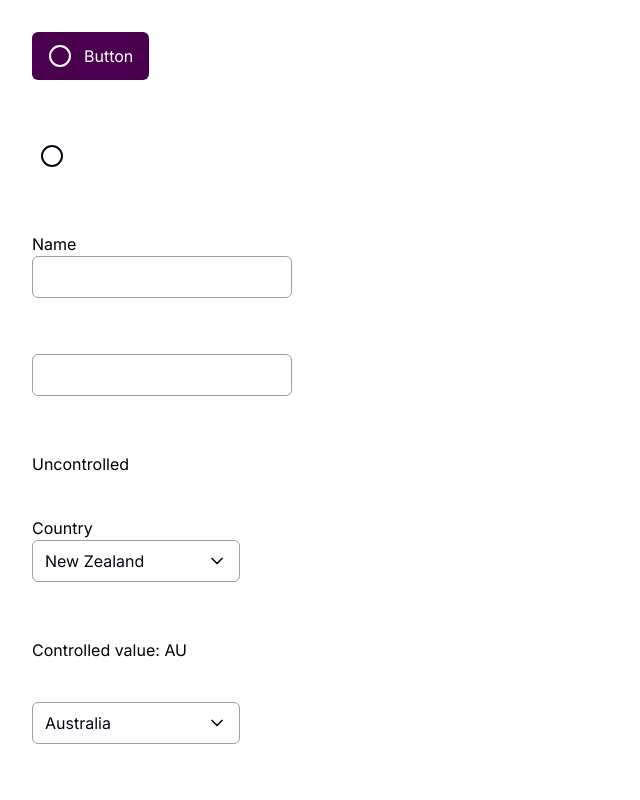
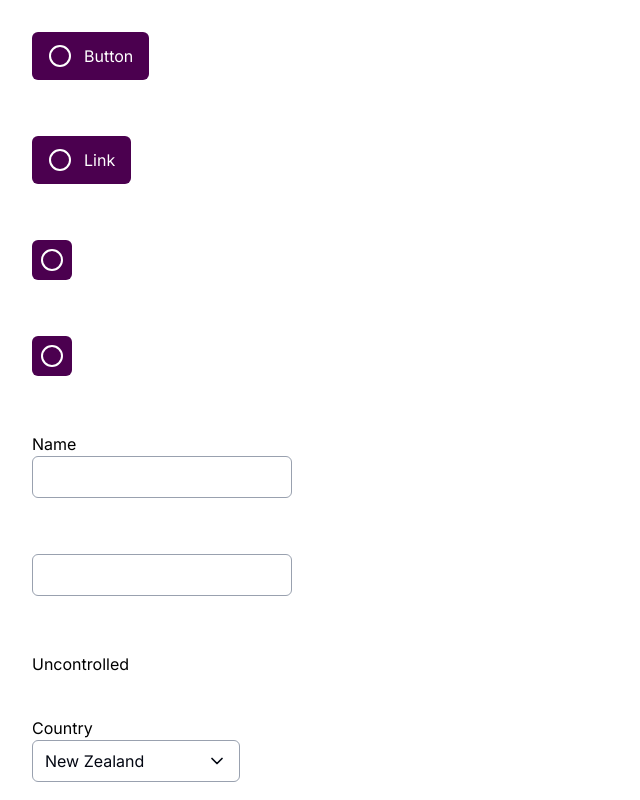
Before and after one commit to shutallbridge/harper, a Next.js app: page /test in a window 1280 px wide. Shown: the top 800 px of the page, without its empty margins (0-640 px from the left). Built offline with nearby package versions, Linux system fonts and the light colour scheme.

Commit message:
feat: button components supports asChild

```diff
--- a/src/app/test/page.tsx
+++ b/src/app/test/page.tsx
@@ -22,7 +22,15 @@ export default function Page() {
       <Button variant="primary" icon={<LuCircle />}>
         Button
       </Button>
-      <IconButton size="md" variant="ghost" icon={<LuCircle />} />
+      <Button asChild icon={<LuCircle />}>
+        <a target="_blank" href="https://example.com">
+          Link
+        </a>
+      </Button>
+      <IconButton icon={<LuCircle />} />
+      <IconButton asChild icon={<LuCircle />}>
+        <a target="_blank" href="https://www.example.com"></a>
+      </IconButton>
       <Input
         label="Name"
         value={name}
--- a/src/components/button-base/button-base.tsx
+++ b/src/components/button-base/button-base.tsx
@@ -1,15 +1,19 @@
+import { Slot } from "@radix-ui/react-slot";
+
 import { cn } from "@/lib/utils";
 
 type ButtonBaseProps = {
-  children: React.ReactNode;
+  asChild?: boolean;
   variant?: "primary" | "secondary" | "ghost";
 } & React.ComponentPropsWithoutRef<"button">;
 
 function ButtonBase(props: ButtonBaseProps) {
-  const { children, variant = "primary", className } = props;
+  const { asChild = false, variant = "primary", className, ...rest } = props;
+
+  const Comp = asChild ? Slot : "button";
 
   return (
-    <button
+    <Comp
       className={cn(
         "rounded-md cursor-pointer",
         // text-*
@@ -26,9 +30,8 @@ function ButtonBase(props: ButtonBaseProps) {
         [variant === "ghost" && "border-none"],
         className
       )}
-    >
-      {children}
-    </button>
+      {...rest}
+    />
   );
 }
 
--- a/src/components/button/button.tsx
+++ b/src/components/button/button.tsx
@@ -1,13 +1,16 @@
+import React from "react";
+import { Slottable } from "@radix-ui/react-slot";
+
 import { cn } from "@/lib/utils";
 import { type ButtonBaseProps, ButtonBase } from "@/components/button-base";
 
 type ButtonProps = {
+  icon?: React.ReactNode;
   size?: "sm" | "md";
-  icon?: React.ReactNode;
 } & ButtonBaseProps;
 
 function Button(props: ButtonProps) {
-  const { children, className, size = "md", icon, ...rest } = props;
+  const { icon, size = "md", className, children, ...rest } = props;
 
   return (
     <ButtonBase
@@ -23,7 +26,6 @@ function Button(props: ButtonProps) {
       {icon ? (
         <div
           className={cn(
-            // prettier-ignore
             [size === "md" && "text-2xl"],
             [size === "sm" && "text-xl"]
           )}
@@ -31,15 +33,17 @@ function Button(props: ButtonProps) {
           {icon}
         </div>
       ) : null}
+      <Slottable>
         <div
           className={cn(
-          // prettier-ignore
+            // p-*
             [size === "md" && "py-3"],
             [size === "sm" && "py-2"]
           )}
         >
           {children}
         </div>
+      </Slottable>
     </ButtonBase>
   );
 }
--- a/src/components/icon-button/icon-button.tsx
+++ b/src/components/icon-button/icon-button.tsx
@@ -1,16 +1,15 @@
+import { Slottable } from "@radix-ui/react-slot";
+
 import { cn } from "@/lib/utils";
 import { type ButtonBaseProps, ButtonBase } from "@/components/button-base";
 
-type IconButtonProps = Omit<
-  {
-    icon: React.ReactNode;
-    size?: "sm" | "md";
-  } & ButtonBaseProps,
-  "children"
->;
+type IconButtonProps = {
+  icon: React.ReactNode;
+  size?: "sm" | "md";
+} & ButtonBaseProps;
 
 function IconButton(props: IconButtonProps) {
-  const { icon, className, size = "md", ...rest } = props;
+  const { icon, size = "md", className, children, ...rest } = props;
 
   return (
     <ButtonBase
@@ -23,6 +22,7 @@ function IconButton(props: IconButtonProps) {
       {...rest}
     >
       {icon}
+      <Slottable>{children}</Slottable>
     </ButtonBase>
   );
 }
```
Lines whose indentation alone changed are shown as unchanged.
